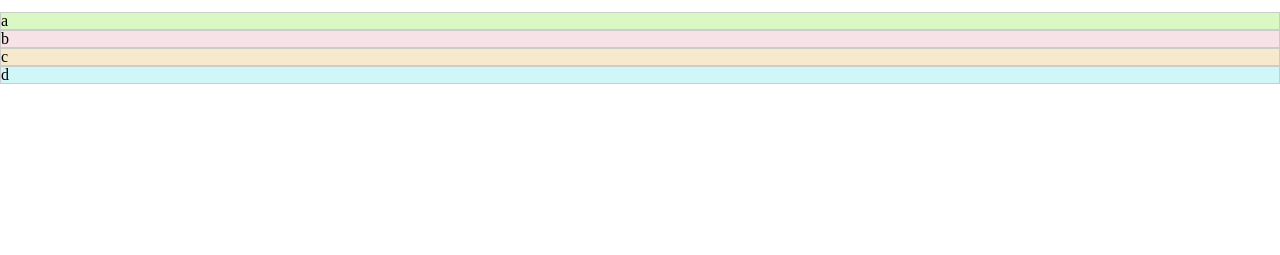
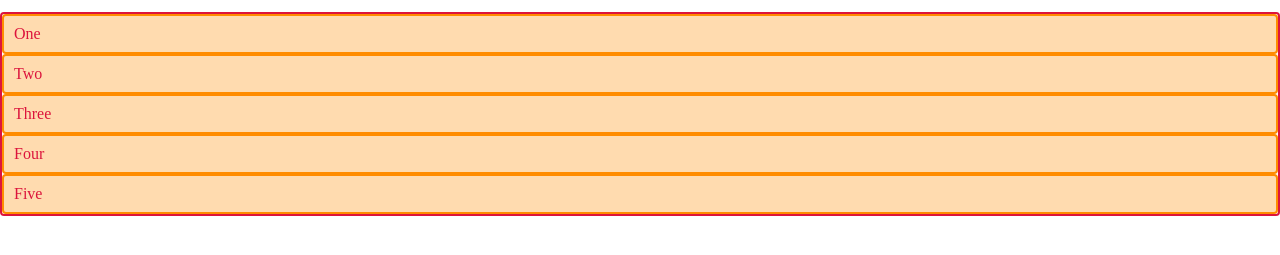
Before and after one commit to ynakanoendertech/css-grid-2, a website: page index.html in a window 1280 px wide. Shown: the part 41-296 px from the top of the page. Drawn offline with nearby package versions, Linux system fonts and the light colour scheme.

Commit message:
Add starter html

```diff
--- a/index.html
+++ b/index.html
@@ -13,23 +13,18 @@
             font-size: smaller;
         }
         /* main */
-        .item {
-            border: 1px solid #ccc;
+        .box {
+            padding: 10px;
+            background-color: #ffdbaf;
+            border: 2px solid darkorange;
+            border-radius: 4px;
+            color: crimson;
         }
-        .item-a {
-            background-color: #c4ff9780;
-        }
-        .item-b {
-            background-color: #ffd4e280;
-        }
-        .item-c {
-            background-color: #ffe4a980;
-        }
-        .item-d {
-            background-color: #b3fcff80;
-        }
-        .container {
-            background-color: #f0f2f0;
+        .wrapper {
+            border: 2px solid crimson;
+            border-radius: 4px;
+
+            display: grid;
         }
     </style>
 </head>
@@ -39,11 +34,12 @@
 <br/>
 
 <!-- main -->
-<div class="container">
-    <div class="item item-a">a</div>
-    <div class="item item-b">b</div>
-    <div class="item item-c">c</div>
-    <div class="item item-d">d</div>
+<div class="wrapper">
+    <div class="box">One</div>
+    <div class="box">Two</div>
+    <div class="box">Three</div>
+    <div class="box">Four</div>
+    <div class="box">Five</div>
 </div>
 
 </body>
```
